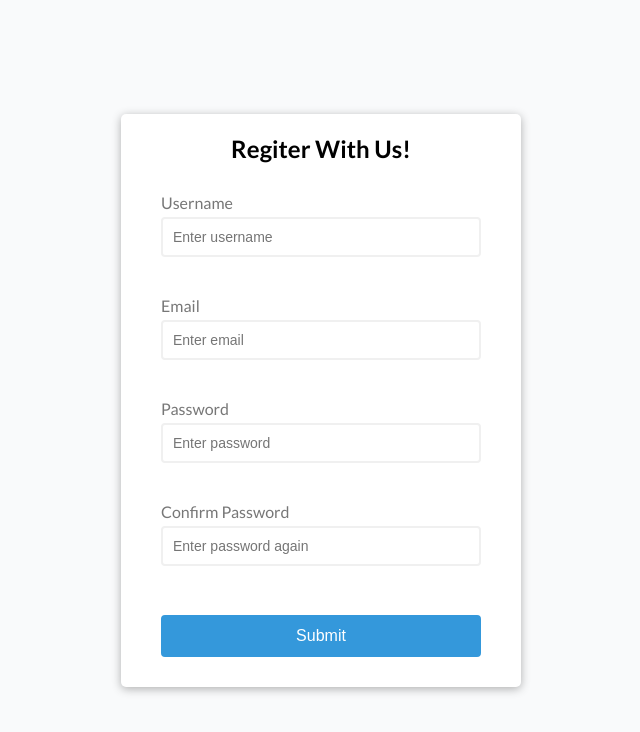
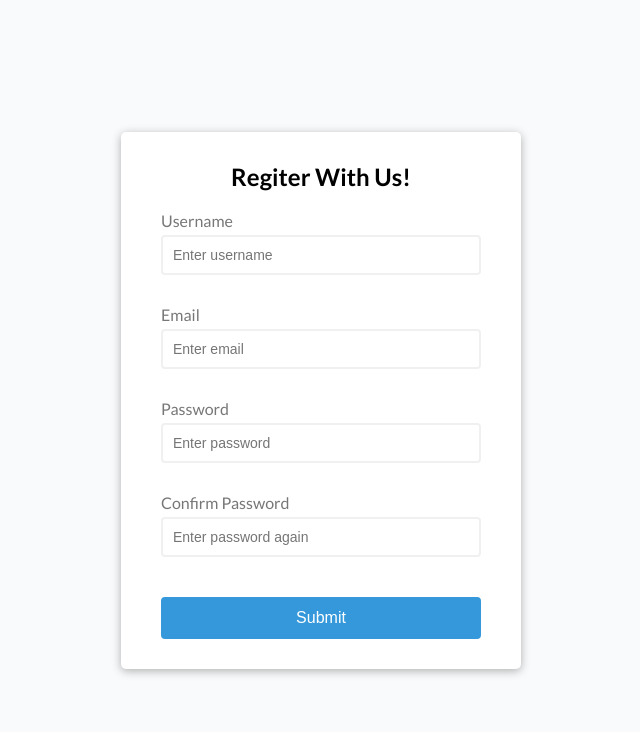
Before and after one commit to shahnewaztameem/JS-form-validation, a plain HTML site: page index.html in a window 1280 px wide. Shown: the whole page, without its empty margins (319-959 px from the left). Drawn offline with Linux system fonts and the light colour scheme.

Commit message:
update stylesheet

```diff
--- a/index.html
+++ b/index.html
@@ -8,8 +8,8 @@
 </head>
 <body>
 	<div class="container">
-		<h2>Regiter With Us!</h2>
-		<form action="" id="form" class="form">
+		<form id="form" class="form">
+			<h2>Regiter With Us!</h2>
 			<div class="form-control">
 				<label for="username">Username</label>
 				<input type="text" id="username" placeholder="Enter username">
--- a/js/script.js
+++ b/js/script.js
@@ -1,3 +1,4 @@
+// Selecting form elements
 const form              = document.getElementById("form");
 const username          = document.getElementById("username");
 const email             = document.getElementById("email");
--- a/stylesheet/style.css
+++ b/stylesheet/style.css
@@ -4,8 +4,6 @@
     --error-color: #e74c3c;
 }
 *{
-    margin: 0;
-    padding: 0;
     box-sizing: border-box;
 }
 body {
@@ -15,6 +13,7 @@ body {
     align-items: center;
     justify-content: center;
     min-height: 100vh;
+    margin: 0;
 }
 .container {
     background-color: #fff;
@@ -24,14 +23,14 @@ body {
 }
 h2 {
     text-align: center;
-    margin: 20px 0 0px;
+    margin: 0 0 20px;
 }
 .form {
     padding: 30px 40px;
 }
 .form-control {
     margin-bottom: 10px;
-    padding-bottom: 10px;
+    padding-bottom: 20px;
     position: relative;
 }
 .form-control label {
@@ -59,9 +58,9 @@ h2 {
 }
 .form-control small {
     color: var(--error-color);
-    /* position: absolute;
+    position: absolute;
     bottom: 0;
-    left: 0; */
+    left: 0;
     visibility: hidden;
 }
 .form-control.error small {
```
